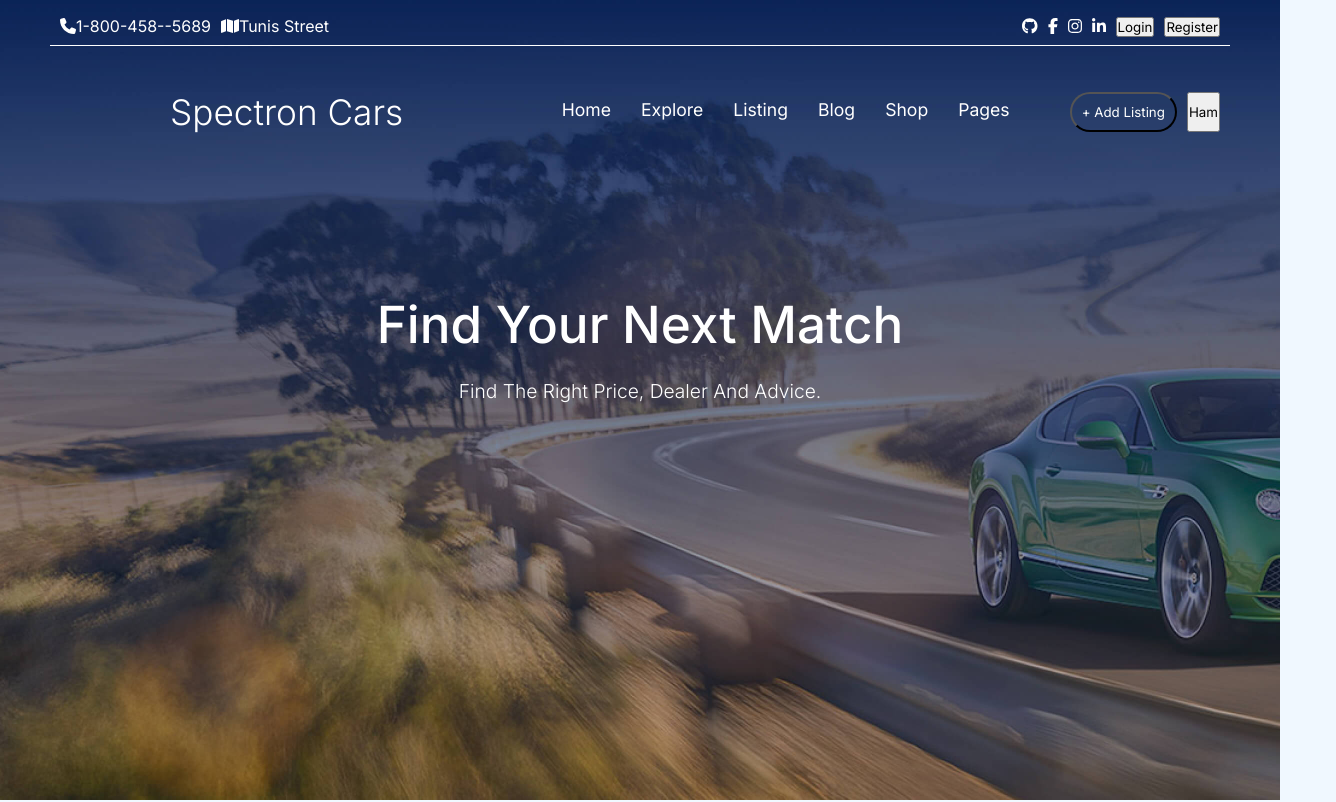
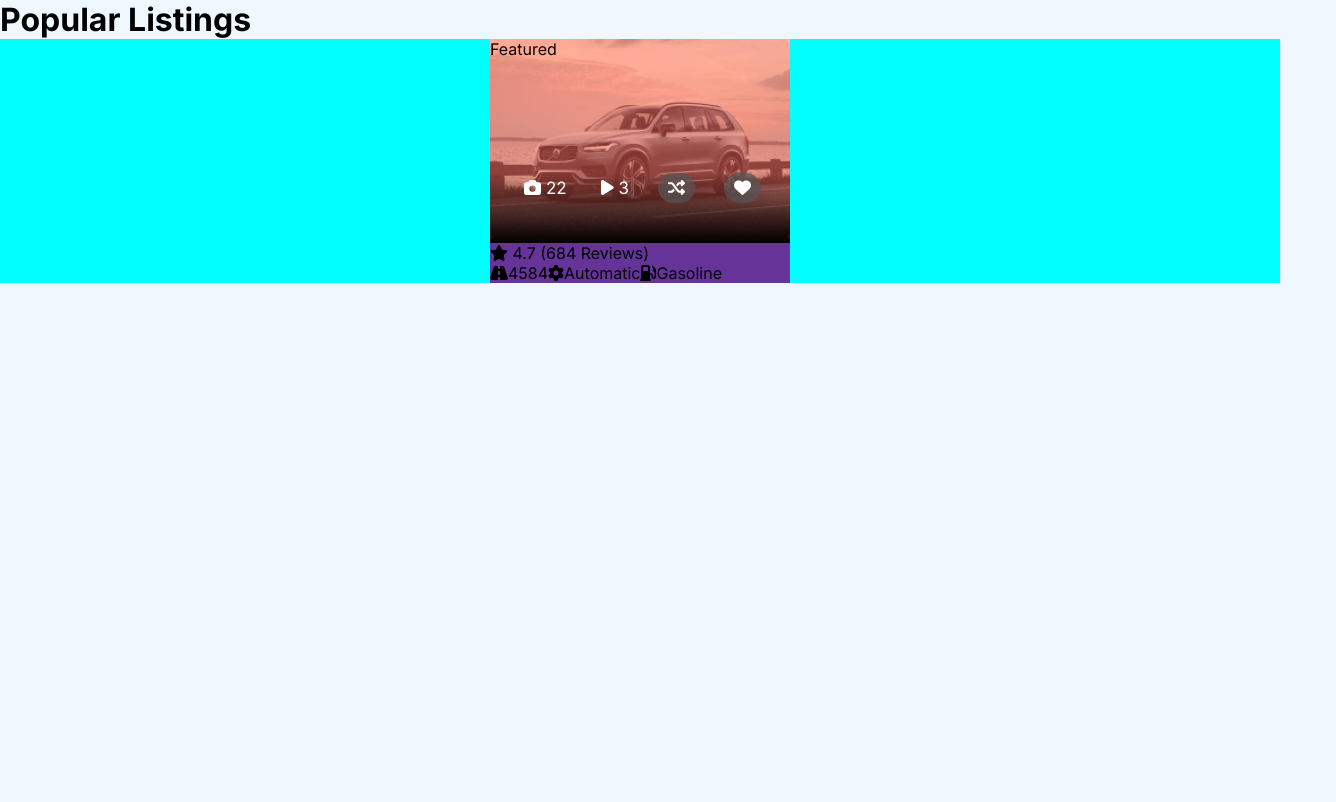
Before and after one commit to prosanabani/Spectron-Cars, a React (Create React App) app in the folder spectron-cars/: page / in a window 1280 px wide. Shown: the top 802 px of the page, 1336 px wide, since content can reach past the window. Built offline with nearby package versions, Linux system fonts and the light colour scheme.

Commit message:
started doing popular-listing part

```diff
--- a/spectron-cars/src/App.js
+++ b/spectron-cars/src/App.js
@@ -4,17 +4,19 @@ import Nav from "./Components/nav";
 import Header from "./Components/header";
 import Body from "./Components/body";
 import CarTopology from "./Components/body-parts/carTopoloy";
+import PopularListing from "./Components/body-parts/popularListing";
 
 function App() {
   return (
     <div className="app-main">
-      <div className="top-part">
+      {/* <div className="top-part">
         <Header />
         <Nav />
         <Body />
-      </div>
+      </div> */}
       <div className="body-part">
-        <CarTopology />
+        {/* <CarTopology /> */}
+        <PopularListing />
 
       </div>
     </div>
--- /dev/null
+++ b/spectron-cars/src/Components/body-parts/popularListing.js
@@ -0,0 +1,53 @@
+import React from "react";
+import '../../index.css';
+import { FontAwesomeIcon } from "@fortawesome/react-fontawesome";
+import car from '../../images/pop-car-1.jpg';
+
+function Cards() {
+    return (
+        <div className="pop-card-main">
+            <div className="container">
+                <div className="upper">
+                    <img id="car-img" src={car} alt="" />
+                    <div className="zoomed-animation">
+                        <span><FontAwesomeIcon icon="fa-solid fa-camera" />22</span>
+                        <span><FontAwesomeIcon icon="fa-solid fa-play" />3</span>
+                        <span id="reaction"><FontAwesomeIcon icon="fa-solid fa-shuffle" /></span>
+                        <span id="reaction"><FontAwesomeIcon icon="fa-solid fa-heart" /></span>
+                    </div>
+                    <div className="featured">Featured</div>
+
+                </div>
+                <div className="mid">
+                    <h3 className="price"></h3>
+                    <p className="carname"></p>
+                    <p><span><FontAwesomeIcon icon="fa-solid fa-star" /></span> 4.7 (684 reviews)</p>
+                </div>
+                <div className="lower">
+                    <span><FontAwesomeIcon icon="fa-solid fa-road" />4584</span>
+                    <span><FontAwesomeIcon icon="fa-solid fa-gear" />Automatic</span>
+                    <span><FontAwesomeIcon icon="fa-solid fa-gas-pump" />Gasoline</span>
+                </div>
+            </div>
+        </div>
+
+    )
+}
+
+export default function PopularListing() {
+    return (
+        <div className="popular-main">
+            <h1 className="heading">Popular Listings</h1>
+            <Cards />
+
+        </div>
+
+
+
+
+
+
+
+
+    )
+}
--- a/spectron-cars/src/index.css
+++ b/spectron-cars/src/index.css
@@ -167,3 +167,68 @@ body {
 .cards-main .container p {
   margin-top: 25px;
 }
+
+
+/* ///////////////////////////////////////////// */
+
+.pop-card-main {
+  background-color: aqua;
+}
+
+.pop-card-main .container {
+  background-color: rebeccapurple;
+  width: fit-content;
+  margin: 0 auto;
+}
+
+.pop-card-main .container .upper {
+  position: relative;
+  background-color: tomato;
+}
+
+.pop-card-main .container .upper:hover .zoomed-animation {
+  transform: skewY(1);
+}
+
+
+.pop-card-main .container .upper #car-img {
+  opacity: 50%;
+  width: 300px;
+  height: 200px;
+}
+
+.pop-card-main .container .upper .zoomed-animation {
+  color: white;
+  background-image: linear-gradient(transparent, black);
+  padding-bottom: 40px;
+  display: flex;
+  justify-content: space-evenly;
+  align-items: center;
+  position: absolute;
+  width: 100%;
+  font-size: 17px;
+  bottom: 0;
+  transform: skewY(0);
+  transition: 0.5s;
+}
+
+.pop-card-main .container .upper .zoomed-animation span>* {
+  margin-right: 5px;
+  margin-left: 5px;
+}
+
+.pop-card-main .container .upper .zoomed-animation #reaction {
+  padding: 5px;
+  background-color: rgba(86, 86, 86, 0.7);
+  border-radius: 25px;
+  transition: transform 0.5s;
+}
+
+.pop-card-main .container .upper .zoomed-animation #reaction:hover {
+  color: red;
+}
+
+.pop-card-main .container .upper .featured {
+  position: absolute;
+  top: 0;
+}
```
Also changed, not shown: spectron-cars/src/images/pop-car-1.jpg (added), spectron-cars/src/images/popular-listing.png (added).
